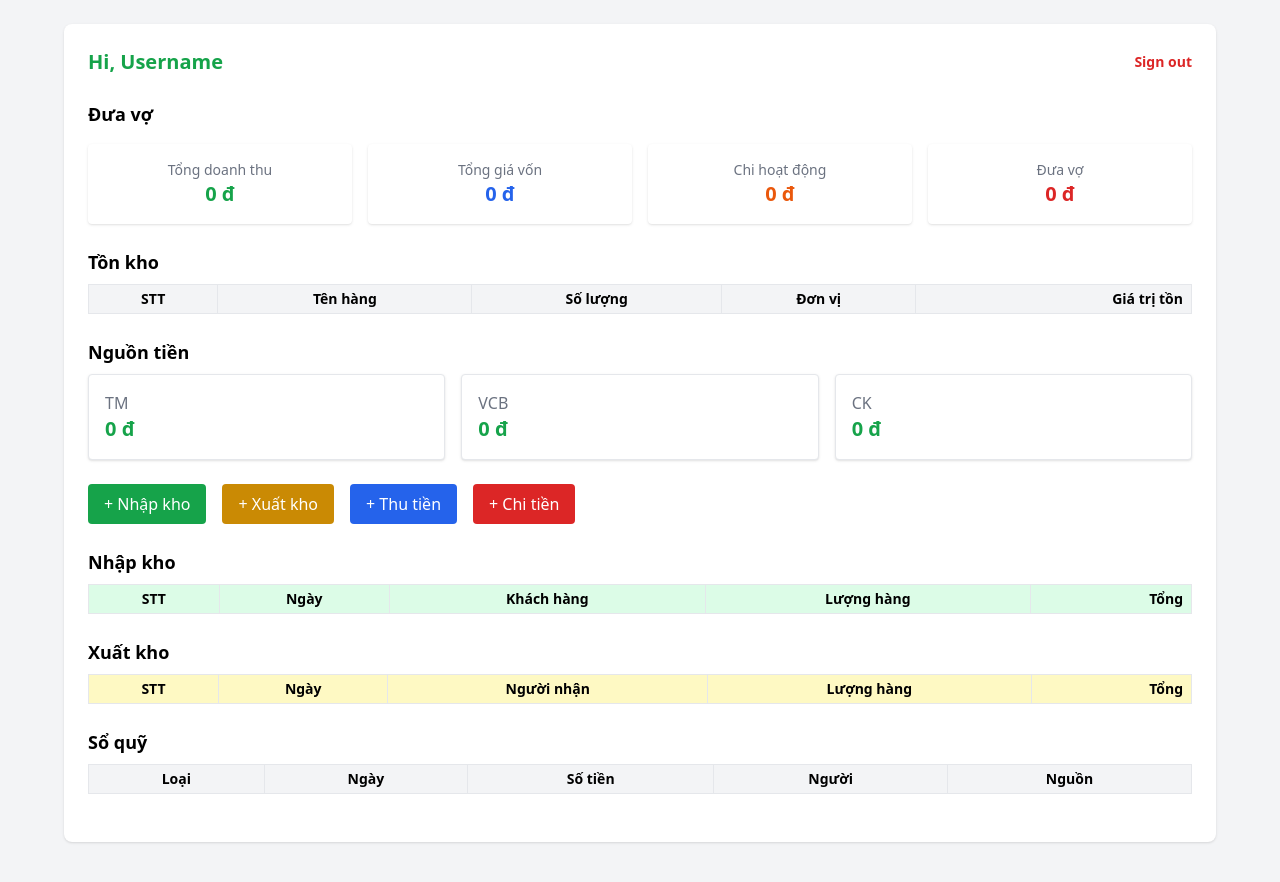
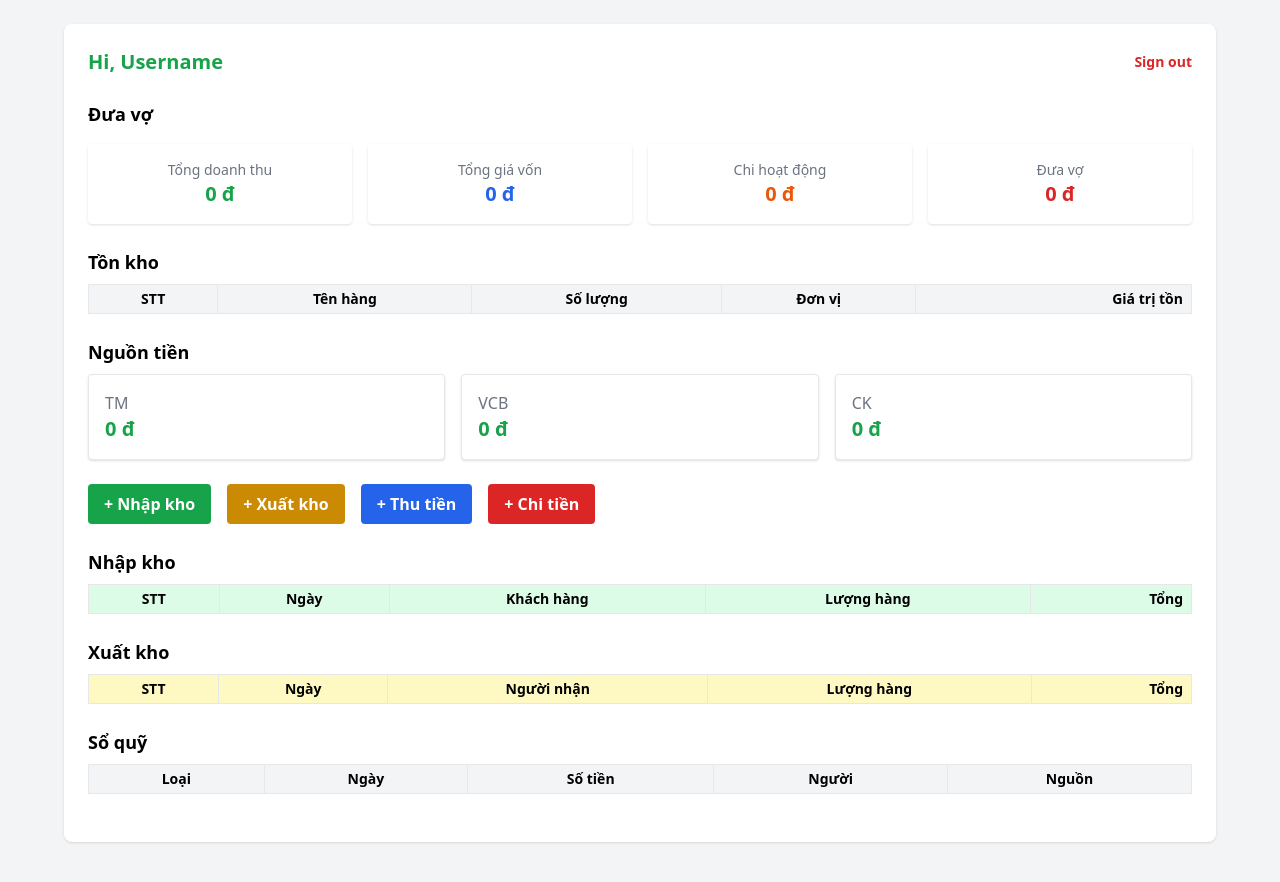
Before and after one commit to phelieuandan/phelieuandan.github.io, a Jekyll site: the page dashboard.html, which Jekyll copies as it is, in a window 1280 px wide. Shown: the top 882 px of the page. Built offline with Jekyll 4.4.1, drawn with Linux system fonts in a browser that asks for light colours; nearby versions of some CDN libraries; comment, search, counter and statistics services are not loaded.

Commit message:
Update dashboard.html

```diff
--- a/dashboard.html
+++ b/dashboard.html
@@ -72,10 +72,10 @@
 
     <!-- Buttons -->
     <div class="flex gap-4 mt-6 mb-6">
-      <button onclick="toggleForm('importForm')" class="bg-green-600 text-white px-4 py-2 rounded">+ Nhập kho</button>
-      <button onclick="toggleForm('exportForm')" class="bg-yellow-600 text-white px-4 py-2 rounded">+ Xuất kho</button>
-      <button onclick="toggleForm('incomeForm')" class="bg-blue-600 text-white px-4 py-2 rounded">+ Thu tiền</button>
-      <button onclick="toggleForm('expenseForm')" class="bg-red-600 text-white px-4 py-2 rounded">+ Chi tiền</button>
+      <button onclick="toggleForm('importForm')" class="bg-green-600 font-bold text-white px-4 py-2 rounded">+ Nhập kho</button>
+      <button onclick="toggleForm('exportForm')" class="bg-yellow-600 font-bold text-white px-4 py-2 rounded">+ Xuất kho</button>
+      <button onclick="toggleForm('incomeForm')" class="bg-blue-600 font-bold text-white px-4 py-2 rounded">+ Thu tiền</button>
+      <button onclick="toggleForm('expenseForm')" class="bg-red-600 font-bold text-white px-4 py-2 rounded">+ Chi tiền</button>
     </div>
 
     <!-- Import Form -->
```
